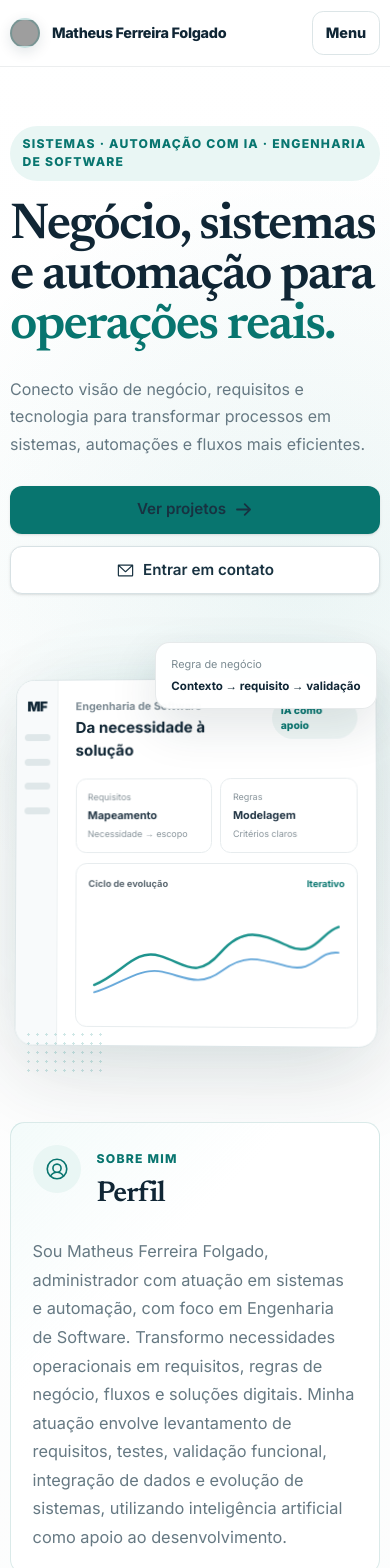
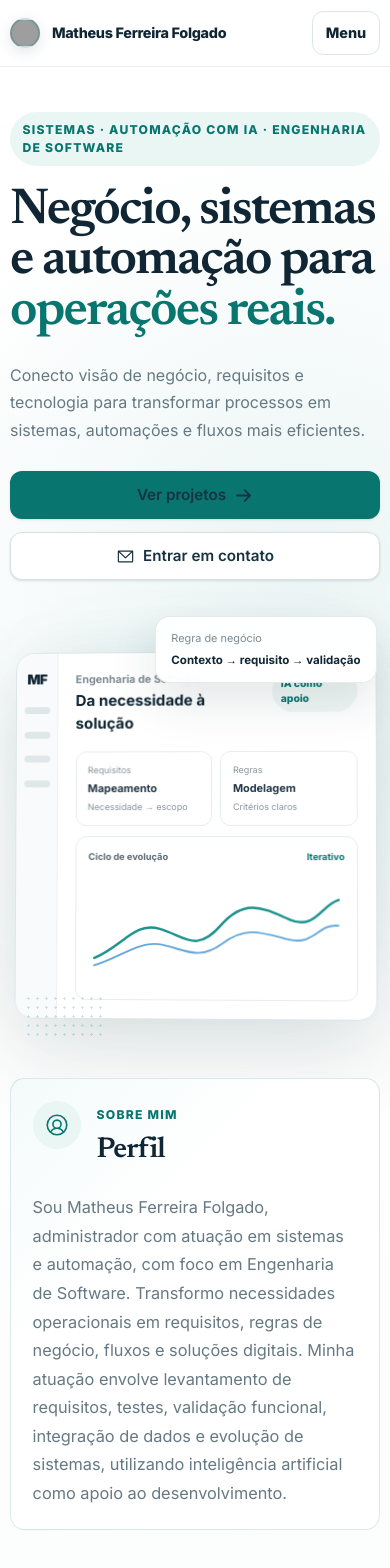
Before and after one commit to ofmrmatte/ofmrmatte, a Next.js app: page / in a window 390 px wide. Shown: the top 1568 px of the page. Built offline with nearby package versions, Linux system fonts and the light colour scheme; grey boxes are pictures that could not be loaded.

Commit message:
Tighten portfolio spacing and improve project cards

```diff
--- a/app/globals.css
+++ b/app/globals.css
@@ -117,6 +117,7 @@ img {
 
 .header-cta {
   min-width: 9.6rem;
+  color: #fff !important;
 }
 
 .mobile-menu {
@@ -125,7 +126,7 @@ img {
 
 .hero-section {
   position: relative;
-  padding: clamp(5rem, 9vw, 8rem) 0 clamp(4.5rem, 8vw, 7rem);
+  padding: clamp(3rem, 4.8vw, 4.5rem) 0 clamp(3.25rem, 5.5vw, 5rem);
 }
 
 .hero-section::after {
@@ -143,7 +144,7 @@ img {
 .hero-grid {
   display: grid;
   grid-template-columns: minmax(0, 0.88fr) minmax(0, 1.12fr);
-  gap: clamp(3rem, 6vw, 6.5rem);
+  gap: clamp(2.25rem, 4.5vw, 5rem);
   align-items: center;
 }
 
@@ -184,7 +185,7 @@ img {
 .hero-copy h1 {
   max-width: 12.3ch;
   margin-top: 1.25rem;
-  font-size: clamp(3.2rem, 5.8vw, 6rem);
+  font-size: clamp(3rem, 5.1vw, 5.25rem);
   line-height: 0.99;
 }
 
@@ -211,7 +212,7 @@ img {
 .hero-visual {
   position: relative;
   min-width: 0;
-  padding: 3rem 2.3rem 1.7rem 1.5rem;
+  padding: 1.8rem 1.8rem 0.8rem 0.9rem;
 }
 
 .hero-visual-glow {
@@ -235,7 +236,7 @@ img {
 .intelligence-preview {
   display: grid;
   grid-template-columns: 66px minmax(0, 1fr);
-  min-height: 370px;
+  min-height: 340px;
   transform: perspective(1200px) rotateY(-2.5deg) rotateX(1.5deg);
   transform-origin: center center;
 }
@@ -359,7 +360,7 @@ img {
 
 .line-chart-card svg {
   width: 100%;
-  height: 150px;
+  height: 130px;
   margin-top: 0.3rem;
   overflow: visible;
 }
@@ -460,13 +461,13 @@ img {
 }
 
 .section {
-  padding: clamp(4.2rem, 7.5vw, 7rem) 0;
+  padding: clamp(3.25rem, 5vw, 4.75rem) 0;
   scroll-margin-top: 5.6rem;
 }
 
 .section-compact {
-  padding-top: 1rem;
-  padding-bottom: clamp(3.5rem, 6vw, 5.5rem);
+  padding-top: 0.5rem;
+  padding-bottom: clamp(2.5rem, 3.8vw, 3.5rem);
 }
 
 .about-card {
@@ -586,7 +587,9 @@ img {
 }
 
 .project-content {
-  display: grid;
+  display: flex;
+  min-height: 255px;
+  flex-direction: column;
   gap: 0.78rem;
   padding: 1.25rem 1.3rem 1.35rem;
 }
@@ -631,8 +634,25 @@ img {
   line-height: 1.65;
 }
 
+.project-stack {
+  display: flex;
+  flex-wrap: wrap;
+  gap: 0.38rem;
+}
+
+.project-stack span {
+  border: 1px solid #e1e8ea;
+  border-radius: 999px;
+  background: #f8fafb;
+  color: #5d6c74;
+  font-size: 0.68rem;
+  font-weight: 650;
+  padding: 0.3rem 0.52rem;
+}
+
 .project-link {
-  margin-top: 0.2rem;
+  margin-top: auto;
+  padding-top: 0.2rem;
 }
 
 .site-preview {
@@ -817,7 +837,7 @@ img {
 }
 
 .formation-section {
-  padding-top: clamp(3.8rem, 6vw, 5.5rem);
+  padding-top: clamp(3rem, 4.5vw, 4.25rem);
 }
 
 .formation-heading {
@@ -890,12 +910,18 @@ img {
   grid-column: 1 / -1;
   display: flex;
   justify-content: space-between;
-  gap: 1rem;
+  align-items: flex-start;
+  gap: 1.5rem;
   border-top: 1px solid rgba(16, 54, 64, 0.1);
   margin-top: 0.3rem;
   padding-top: 1rem;
   color: #8a979d;
   font-size: 0.76rem;
+}
+
+.footer-bottom span:last-child {
+  max-width: 58ch;
+  text-align: right;
 }
 
 @media (max-width: 1040px) {
@@ -999,11 +1025,11 @@ img {
   }
 
   .hero-section {
-    padding-top: 4.5rem;
+    padding-top: 3.5rem;
   }
 
   .hero-visual {
-    padding: 2.5rem 1.4rem 1rem 0.4rem;
+    padding: 1.8rem 1.1rem 0.5rem 0.35rem;
   }
 
   .floating-panel-top {
@@ -1060,7 +1086,7 @@ img {
   }
 
   .hero-section {
-    padding: 3.7rem 0 3.8rem;
+    padding: 2.8rem 0 3.2rem;
   }
 
   .hero-copy h1 {
@@ -1151,6 +1177,11 @@ img {
   .footer-bottom {
     flex-direction: column;
   }
+
+  .footer-bottom span:last-child {
+    max-width: none;
+    text-align: left;
+  }
 }
 
 @media (prefers-reduced-motion: reduce) {
```
